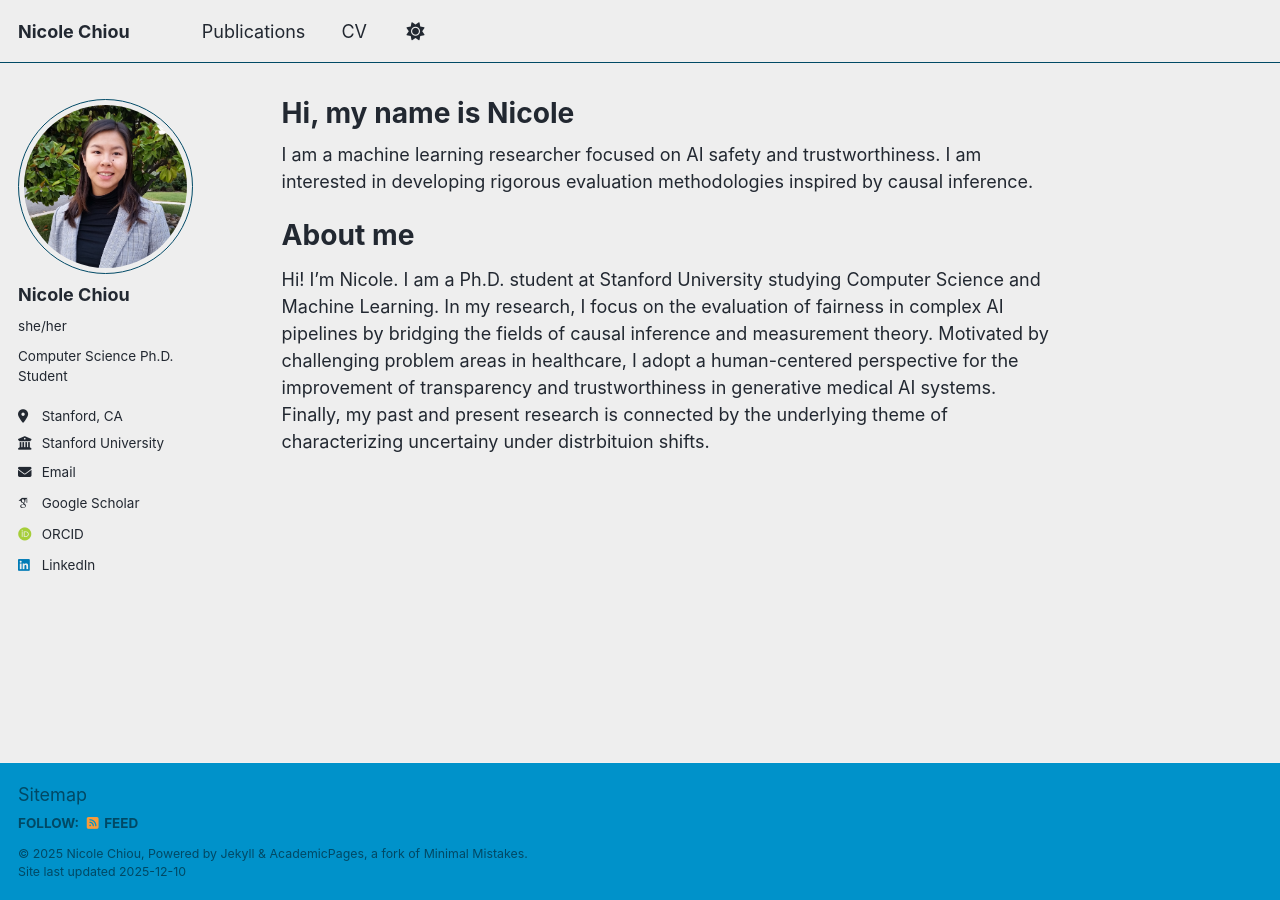
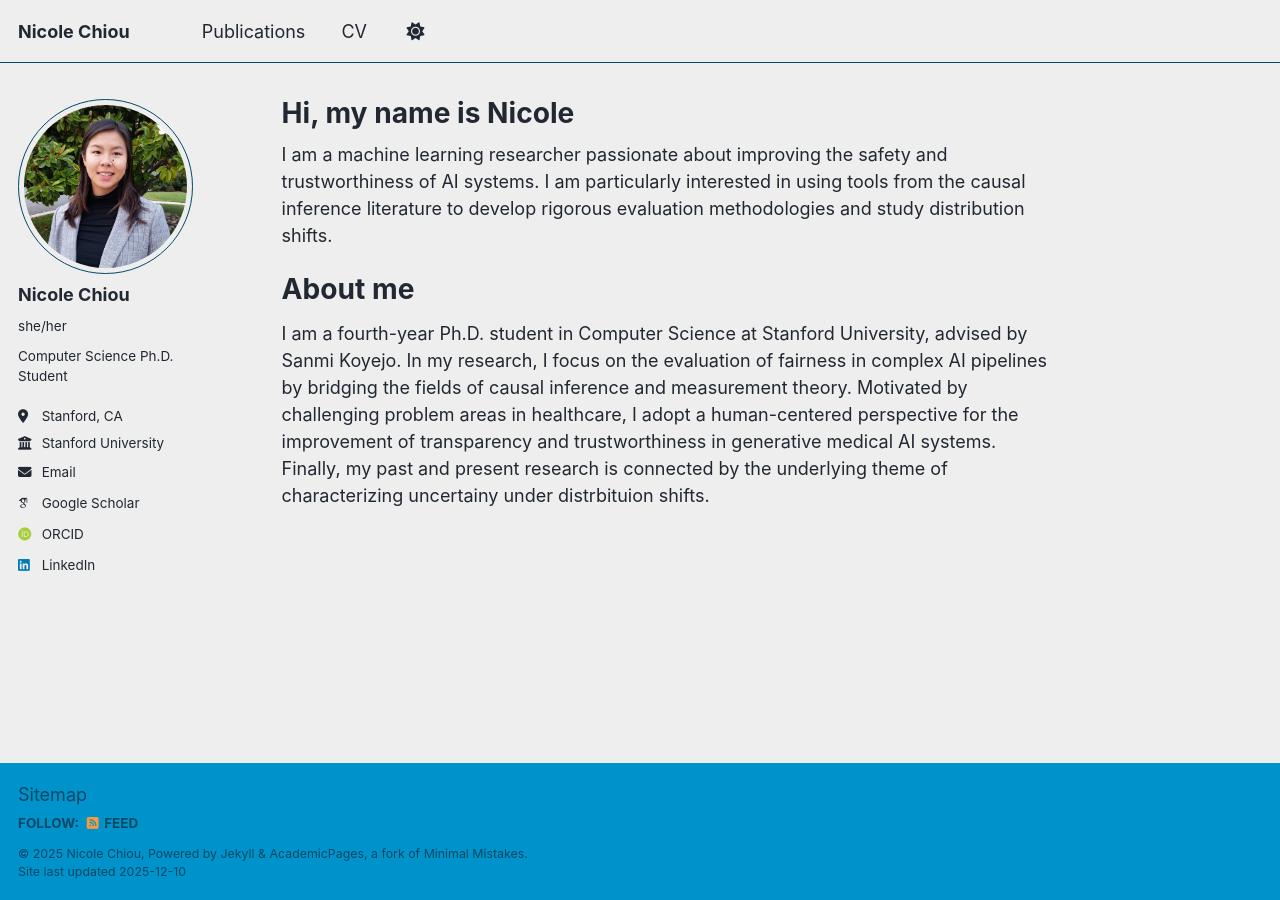
Before and after one commit to nicchiou/nicchiou.github.io, a Jekyll site: the page built from _pages/about.md, in a window 1280 px wide. Built offline with Jekyll 4.4.1, drawn with Linux system fonts in a browser that asks for light colours; some web fonts are replaced; a script bundle is joined from its source files by our own code; library files that are not in the unit come from our copies.

Commit message:
update about me

```diff
--- a/_pages/about.md
+++ b/_pages/about.md
@@ -7,10 +7,9 @@ redirect_from:
   - /about.html
 ---
 
-I am a machine learning researcher focused on AI safety and trustworthiness. I am interested in developing rigorous evaluation methodologies inspired by causal inference.
-
+I am a machine learning researcher passionate about improving the safety and trustworthiness of AI systems. I am particularly interested in using tools from the causal inference literature to develop rigorous evaluation methodologies and study distribution shifts.
 
 
 About me
 ======
-Hi! I’m Nicole. I am a Ph.D. student at Stanford University studying Computer Science and Machine Learning. In my research, I focus on the evaluation of fairness in complex AI pipelines by bridging the fields of causal inference and measurement theory. Motivated by challenging problem areas in healthcare, I adopt a human-centered perspective for the improvement of transparency and trustworthiness in generative medical AI systems. Finally, my past and present research is connected by the underlying theme of characterizing uncertainy under distrbituion shifts.
+I am a fourth-year Ph.D. student in Computer Science at Stanford University, advised by Sanmi Koyejo. In my research, I focus on the evaluation of fairness in complex AI pipelines by bridging the fields of causal inference and measurement theory. Motivated by challenging problem areas in healthcare, I adopt a human-centered perspective for the improvement of transparency and trustworthiness in generative medical AI systems. Finally, my past and present research is connected by the underlying theme of characterizing uncertainy under distrbituion shifts.
```
